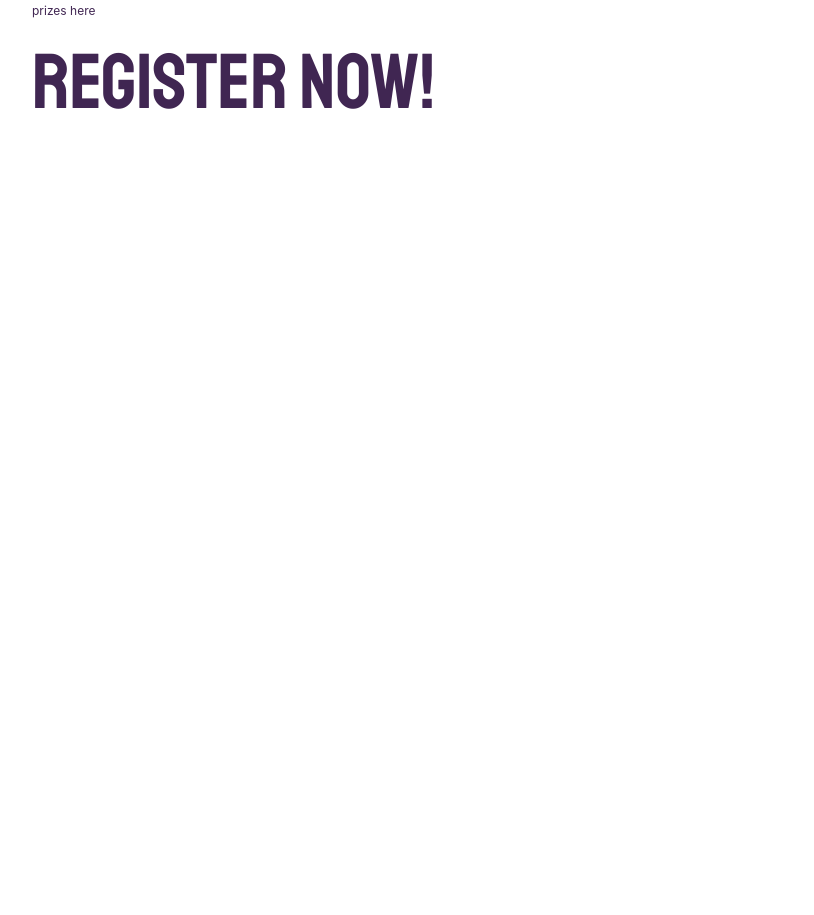
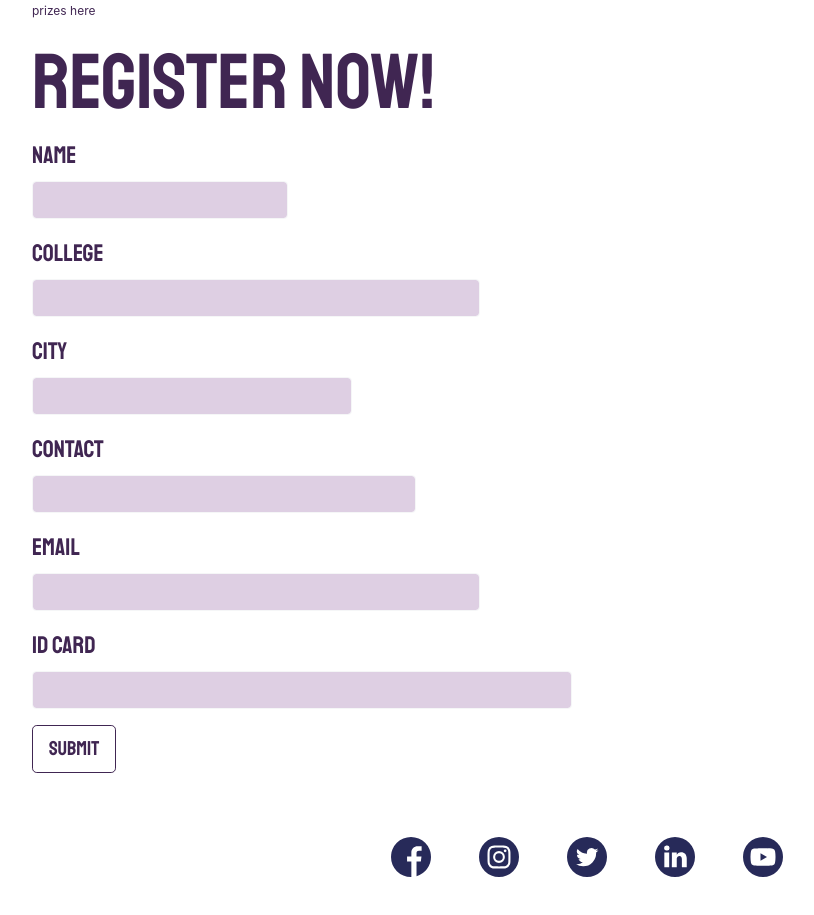
Before and after one commit to gurnoor6/moodiportal, an Angular app: page /rules/1 in a window 1280 px wide. Shown: the part 1180-2095 px from the top of the page, without its empty margins (53-867 px from the left). Before the commit the page ends 1317 px from the top, so only its background shows below. Built offline with nearby package versions, Linux system fonts and the light colour scheme.

Commit message:
Form ready

```diff
--- a/src/app/app.component.css
+++ b/src/app/app.component.css
@@ -30,6 +30,25 @@
 	width:100%;
 }
 
+/***********Footer************/
+.footer{
+	margin:8vh auto;
+	/*margin-bottom:3vh;*/
+	text-align:center;
+}
+
+.contactus img{
+	height:5vh;
+	width:5vh;
+}
+
+.contactus{
+	padding: 0 24px;
+}
+
+
+/******************************/
+
 @media screen and (max-width:675px){
 	.logosm{
 		display:none;
--- a/src/app/app.component.html
+++ b/src/app/app.component.html
@@ -27,3 +27,13 @@
 
 <!-- <app-basic></app-basic> -->
 <router-outlet></router-outlet>
+
+<div class="container footer">
+	<footer>
+			<a href="" class="contactus"><img src="assets/midocs/facebook.svg"></a>
+			<a href="" class="contactus"><img src="assets/midocs/instagram.svg"></a>
+			<a href="" class="contactus"><img src="assets/midocs/twitter.svg"></a>
+			<a href="" class="contactus"><img src="assets/midocs/linkedin.svg"></a>
+			<a href="" class="contactus"><img src="assets/midocs/youtube.svg"></a>
+	</footer>
+</div>
--- a/src/app/basic/basic.component.css
+++ b/src/app/basic/basic.component.css
@@ -1,3 +1,8 @@
+/****Experimental****/
+
+/********************/
+
+
 
 .logo{
 	height:10vh;
@@ -50,6 +55,14 @@
 	height:45vh;
 	object-fit: cover;
 }
+
+.image-label{
+	transform: translate3d(24px,-85px,0);
+	margin-bottom:-65px;
+	font-family:'Staatliches';
+	color:white;
+}
+
 
 .card-img{
 	box-shadow: 0 5px 10px grey;
@@ -107,6 +120,8 @@
 	padding: 0 24px;
 }
 
+
+
 @media screen and (max-width:675px){
 	.logosm{
 		display:none;
--- a/src/app/basic/basic.component.html
+++ b/src/app/basic/basic.component.html
@@ -16,8 +16,13 @@
 		<div  *ngFor="let competition of competitionslist" class="col-md-12 col-lg-6 card-div">
 			<div class="row card-row ml-auto">
 				<div class="col-6">
-					<div class="mycard">
-						<img [@slideImg]="competition.state" (click)="imgSlide(competition)" class="card-img-top card-img" src="{{competition.image}}" alt="Card image cap">
+					<div class="image-wrapper">
+							<div class="mycard">
+								<img [@slideImg]="competition.state" (click)="imgSlide(competition)" class="card-img-top card-img" src="{{competition.image}}" alt="Card image cap">
+							</div>
+							<div class="image-label">
+								<h1>{{competition.name | uppercase}}</h1>
+							</div>
 					</div>
 				</div>
 				<div *ngIf="competition.state=='s2'" class="col-6 my-auto">
@@ -30,13 +35,3 @@
 		</div>
 	</div>
 </div>
-
-<div class="container footer">
-	<footer>
-			<a href="" class="contactus"><img src="assets/midocs/facebook.svg"></a>
-			<a href="" class="contactus"><img src="assets/midocs/instagram.svg"></a>
-			<a href="" class="contactus"><img src="assets/midocs/twitter.svg"></a>
-			<a href="" class="contactus"><img src="assets/midocs/linkedin.svg"></a>
-			<a href="" class="contactus"><img src="assets/midocs/youtube.svg"></a>
-	</footer>
-</div>
--- a/src/app/rules/rules-interface.ts
+++ b/src/app/rules/rules-interface.ts
@@ -2,7 +2,11 @@ export interface rulesDescription{
 	id:number;
 	rulesandregulations:string;
 	prizes:string;
+
 }
+
+
+
 
 export const rulesList:rulesDescription[]=[
 {id:1,rulesandregulations:"rules here",prizes:"prizes here"},
--- a/src/app/rules/rules.component.css
+++ b/src/app/rules/rules.component.css
@@ -9,10 +9,85 @@
 	font-size:78px;
 }
 
+/*********Form Styling************/
+.form-label{
+	font-family: 'Staatliches';
+	color:#402652;
+	font-size:24px;
+}
+
+.form-group input{
+	background-color:#5e1678;
+	opacity:0.2;
+}
+
+#name-input{
+	width:20vw;
+}
+
+#college-input{
+	width:35vw;
+}
+
+#city-input{
+	width:25vw;
+}
+
+#contact-input{
+	width:30vw;
+}
+
+#email-input{
+	width:35vw;
+}
+
+.submit-button{
+	font-family: 'Staatliches';
+	color:#402652;
+	background-color: #ffffff;
+	border-color:#402652;
+}
+
+.submit-button:hover{
+	background-color:#402652;
+	color: #ffffff;
+	transition: 0.2s;
+}
+
+
+
+
+/*********************************/
+
+
 @media screen and (max-width:675px){
 	.section-head{
 		text-align:center;
 		font-size:38px;
 		margin-left: 0;
 	}
+
+/*********Form Styling************/
+	#name-input{
+	width:40vw;
+	}
+
+	#college-input{
+		width:70vw;
+	}
+
+	#city-input{
+		width:50vw;
+	}
+
+	#contact-input{
+		width:60vw;
+	}
+
+	#email-input{
+		width:70vw;
+	}
+
+/*********************************/
+
 }
--- a/src/app/rules/rules.component.html
+++ b/src/app/rules/rules.component.html
@@ -19,4 +19,41 @@
 
 <div class="container">
 	<h1 class="section-head">REGISTER NOW!</h1>
+	<div class="row">
+		<div class="col-sm-12 col-md-6">
+			<form>
+				<div class="form-group">
+					<label class="form-label">Name</label>
+					<input type="text" class="form-control" id="name-input">
+				</div>
+
+				<div class="form-group">
+					<label class="form-label">College</label>
+					<input type="text" class="form-control" id="college-input">
+				</div>
+
+				<div class="form-group">
+					<label class="form-label">City</label>
+					<input type="text" class="form-control" id="city-input">
+				</div>
+
+				<div class="form-group">
+					<label class="form-label">Contact</label>
+					<input type="text" class="form-control" id="contact-input">
+				</div>
+
+				<div class="form-group">
+					<label class="form-label">Email</label>
+					<input type="text" class="form-control" id="email-input">
+				</div>
+
+				<div class="form-group">
+					<label class="form-label">Id Card</label>
+					<input type="text" class="form-control">
+				</div>
+
+				<button class="btn btn-lg btn-primary submit-button"> Submit</button>
+			</form>
+		</div>
+	</div>
 </div>
--- a/src/app/rules/rules.component.ts
+++ b/src/app/rules/rules.component.ts
@@ -8,6 +8,7 @@ import {rulesDescription,rulesList} from './rules-interface';
   styleUrls: ['./rules.component.css']
 })
 export class RulesComponent implements OnInit {
+
 
   constructor(private route: ActivatedRoute) { }
 
@@ -27,4 +28,5 @@ export class RulesComponent implements OnInit {
 
 
 
+
 }
```
Also changed, not shown: src/assets/midocs/cleanlogo.svg (added).
